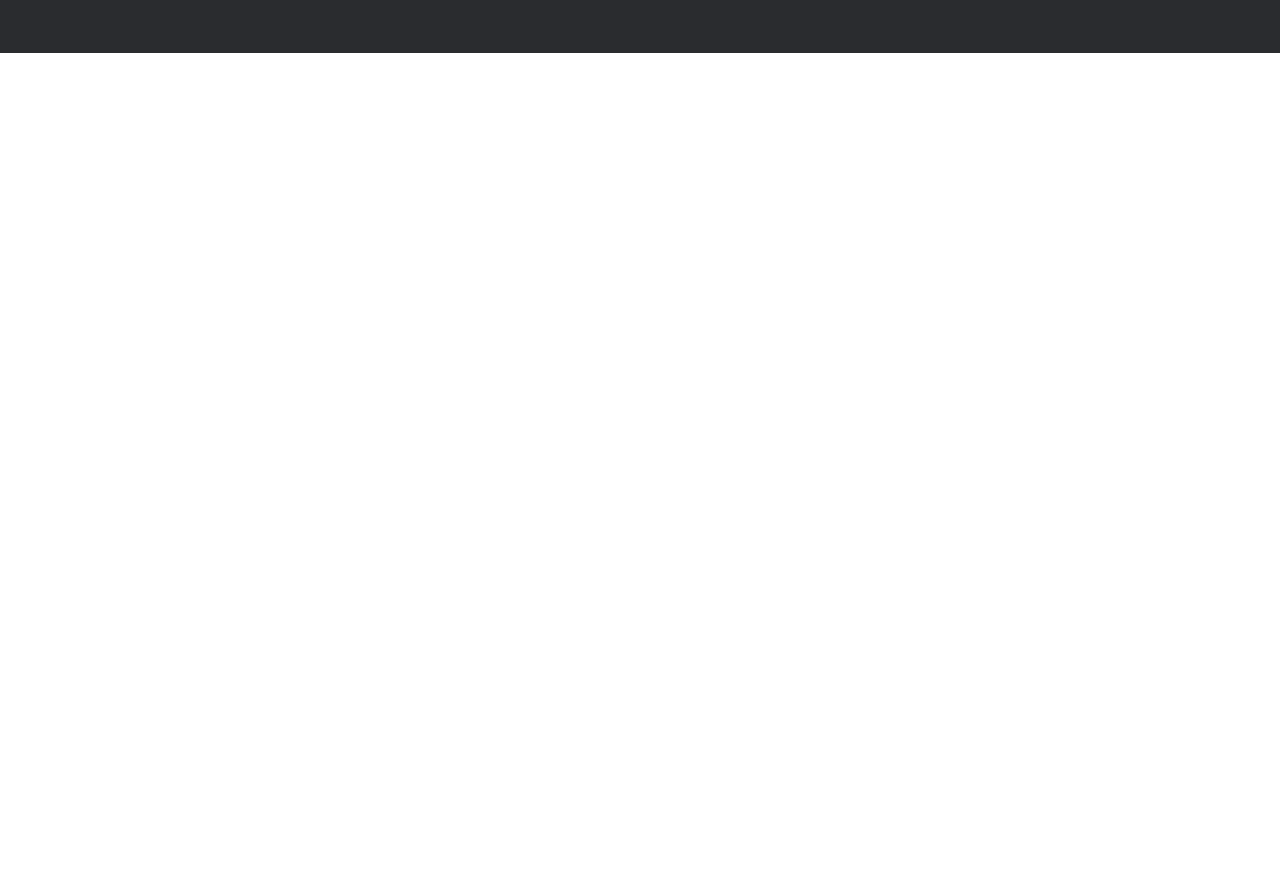
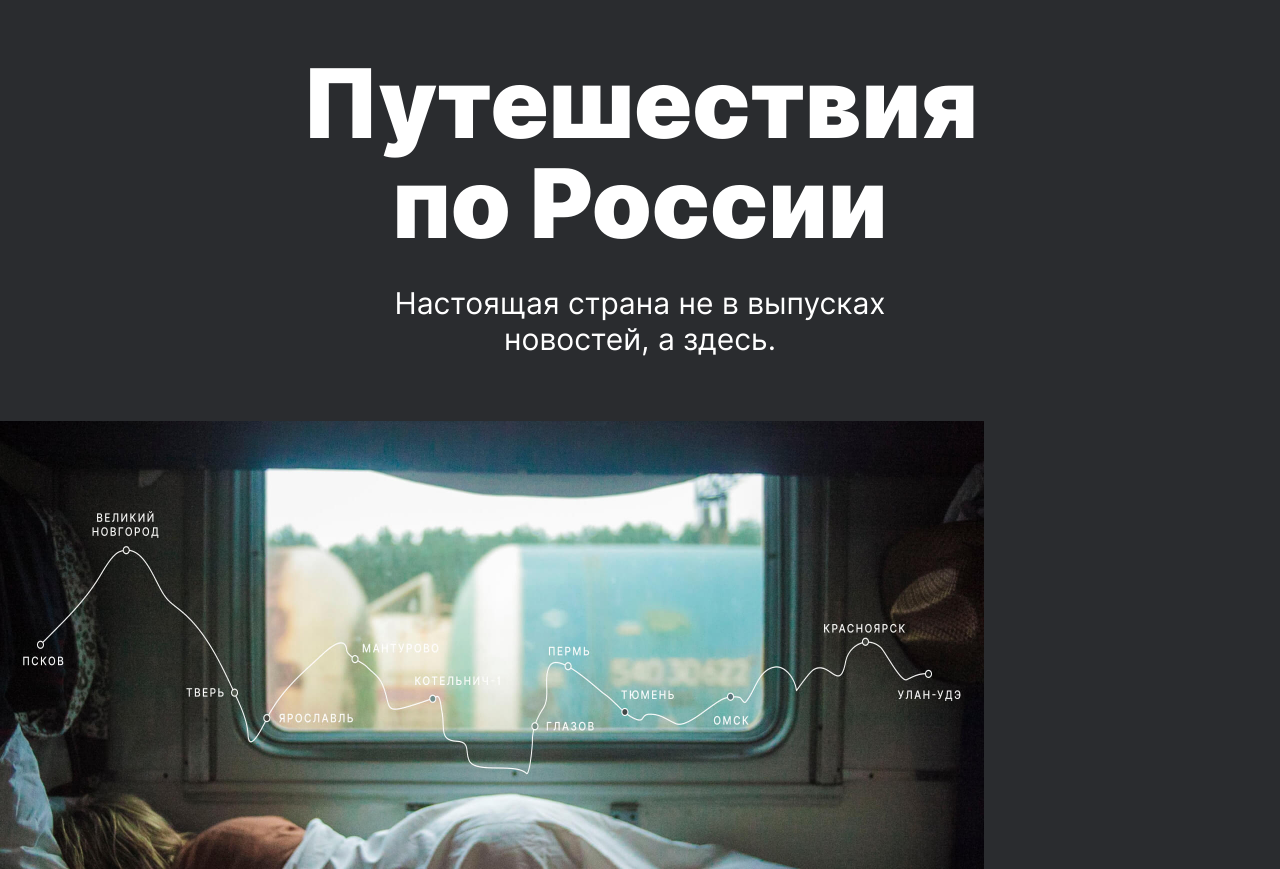
Before and after one commit to e-mois/russian-travel, a plain HTML site: page index.html in a window 1280 px wide. Shown: the part 83-952 px from the top of the page. Before the commit the page ends 800 px from the top, so only its background shows below. Drawn offline with Linux system fonts and the light colour scheme.

Commit message:
Добавление блока lead для desktop

```diff
--- /dev/null
+++ b/blocks/lead/__image/lead__image.css
@@ -0,0 +1,4 @@
+.lead__image {
+  margin: 0 auto;
+  max-width: 984px;
+}
--- /dev/null
+++ b/blocks/lead/__subtitle/lead__subtitle.css
@@ -0,0 +1,8 @@
+.lead__subtitle {
+  color: #fff;
+  font-size: 30px;
+  line-height: 1.2;
+  text-align: center;
+  max-width: 640px;
+  margin: 32px auto 64px;
+}
--- /dev/null
+++ b/blocks/lead/__title/lead__title.css
@@ -0,0 +1,9 @@
+.lead__title {
+  color: #fff;
+  font-weight: 900;
+  font-size: 96px;
+  line-height: 100px;
+  max-width: 720px;
+  margin: 0 auto;
+  text-align: center;
+}
--- a/index.html
+++ b/index.html
@@ -17,7 +17,12 @@
       </ul>
     </header>
     <main class="main">
-
+      <section class="lead">
+        <h1 class="lead__title">Путешествия по России</h1>
+        <p class="lead__subtitle">Настоящая страна не в выпусках новостей, а здесь.</p>
+        <img src="images/lead-polka.jpg" alt="Маршрут путешествия по России" class="lead__image">
+        <p class="lead__caption">ваша полка — верхняя</p>
+      </section>
     </main>
   </div>
 </body>
--- a/pages/index.css
+++ b/pages/index.css
@@ -6,3 +6,8 @@
 @import url(../blocks/header/__links/header__links.css);
 @import url(../blocks/header/__li/header__li.css);
 @import url(../blocks/header/__link/header__link.css);
+@import url(../blocks/lead/lead.css);
+@import url(../blocks/lead/__caption/lead__caption.css);
+@import url(../blocks/lead/__image/lead__image.css);
+@import url(../blocks/lead/__subtitle/lead__subtitle.css);
+@import url(../blocks/lead/__title/lead__title.css);
```
Also changed, not shown: blocks/lead/__caption/lead__caption.css (added), blocks/lead/lead.css (added).
